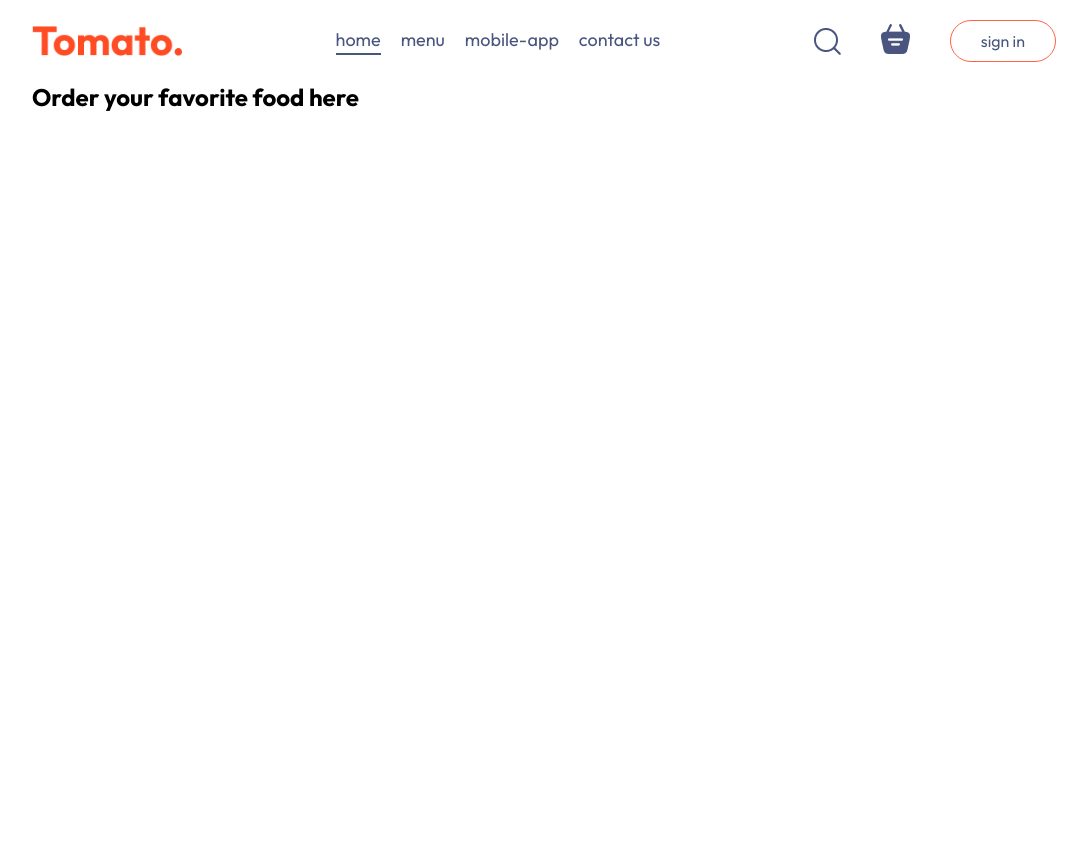
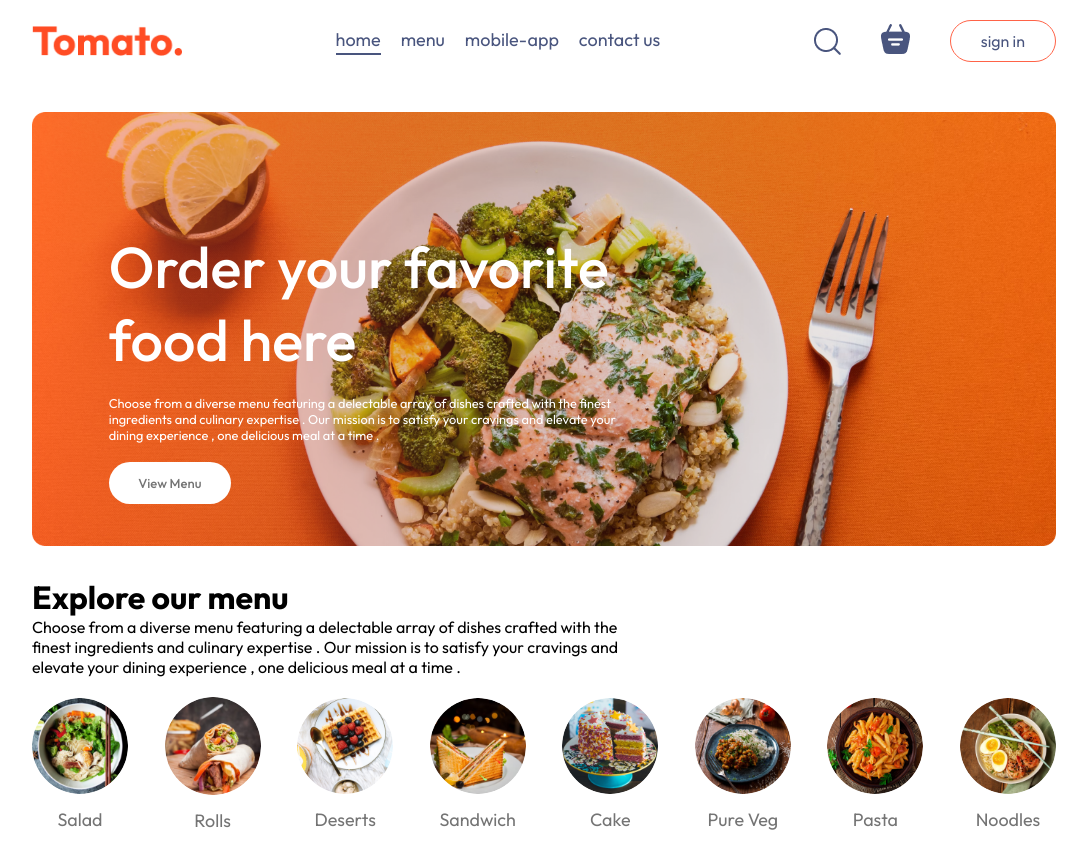
Before and after one commit to sujalbindra1012/Food-Delivery-Website-Using-MERN, a React (Vite) app in the folder frontend/: page / in a window 1280 px wide. Shown: the whole page, without its empty margins (96-1183 px from the left). Before the commit the page ends 800 px from the top, so only its background shows below. Built offline with nearby package versions, Linux system fonts and the light colour scheme; a web font is replaced by a local one.

Commit message:
components created

```diff
--- /dev/null
+++ b/frontend/src/components/ExploreMenu/ExploreMenu.css
@@ -0,0 +1,38 @@
+.explore-menu{
+    display: flex;
+    gap: 20px;
+    flex-direction: column;
+}
+.explore-menu h1{
+    color: #262626;
+    font-weight: 500;
+}
+.explore-menu-text{
+    max-width: 60%;
+    columns: #808080;
+}
+.explore-menu-list{
+    display: flex;
+    justify-content: space-between;
+    align-items: center;
+    gap: 30px;
+    text-align: center;
+    margin: 20px 0px;
+    overflow-x: scroll;
+}
+.explore-menu-list::-webkit-scrollbar{
+    display: none;
+}
+.explore-menu-list-item img{
+    width: 7.5vw;
+    min-width: 80px;
+    cursor: pointer;
+    border-radius: 50%;
+    transition: 0.2s;
+}
+.explore-menu-list-item p{
+    margin-top: 10px;
+    color: #747474;
+    font-size: max(1.4vw,16px);
+    cursor: pointer;
+}
--- /dev/null
+++ b/frontend/src/components/ExploreMenu/ExploreMenu.jsx
@@ -0,0 +1,25 @@
+import React from 'react';
+import './ExploreMenu.css';
+import { menu_list } from '../../assets/assets';
+
+const ExploreMenu = () => {
+    return (
+        <div className='expore-menu' id='explore-menu'>
+            <h1>Explore our menu</h1>
+            <p className='explore-menu-text'>Choose from a diverse menu featuring a delectable array of dishes crafted with the finest ingredients and culinary expertise . Our mission is to satisfy your cravings and elevate your dining experience , one delicious meal at a time . </p>
+            <div className="explore-menu-list">
+                {menu_list.map((item,index) => {
+                    return (
+                        <div key={index} className="explore-menu-list-item">
+                            <img src={item.menu_image} alt="" />
+                            <p>{item.menu_name}</p>
+                        </div>
+                    )
+                })}
+            </div>
+
+        </div>
+    )
+}
+
+export default ExploreMenu;
--- a/frontend/src/components/Header/Header.css
+++ b/frontend/src/components/Header/Header.css
@@ -0,0 +1,41 @@
+.header {
+    height: 34vw;
+    margin: 30px auto;
+    background: url('/header_img.png') no-repeat;
+    background-size: contain;
+    position: relative;
+}
+
+.header-contents {
+    position: absolute;
+    display: flex;
+    flex-direction: column;
+    align-items: start;
+    gap: 1.5vw;
+    max-width: 50%;
+    bottom: 10%;
+    left: 6vw;
+    animation: fadeIn 3s;
+}
+
+.header-contents h2 {
+    font-weight: 500;
+    color: white;
+    font-size: max(4.5vw, 22px);
+}
+
+.header-contents p {
+    color: white;
+    font-size: 1vw;
+}
+
+.header-contents button {
+    border: none;
+    color: #747474;
+    font-weight: 500;
+    padding: 1vw 2.3vw;
+    background-color: white;
+    font-size: max(1vw, 13px);
+    border-radius: 50px;
+    cursor: pointer;
+}
--- a/frontend/src/components/Header/Header.jsx
+++ b/frontend/src/components/Header/Header.jsx
@@ -6,6 +6,8 @@
     <div className='header'>
       <div className="header-contents">
         <h2>Order your favorite food here</h2>
+        <p>Choose from a diverse menu featuring a delectable array of dishes crafted with the finest ingredients and culinary expertise . Our mission is to satisfy your cravings and elevate your dining experience , one delicious meal at a time . </p>
+        <button>View Menu</button>
       </div>
     </div>
   )
--- a/frontend/src/index.css
+++ b/frontend/src/index.css
@@ -20,3 +20,12 @@
   width: 80%;
   margin: auto;
 }
+
+@keyframes fadeIn {
+  0%{
+    opacity: 0;
+  }
+  100%{
+    opacity: 1;
+  }
+}
--- a/frontend/src/pages/Home/Home.jsx
+++ b/frontend/src/pages/Home/Home.jsx
@@ -1,13 +1,15 @@
 import React from 'react';
 import './Home.css';
 import Header from '../../components/Header/Header';
+import ExploreMenu from '../../components/ExploreMenu/ExploreMenu';
 
 const Home = () => {
-  return (
-    <div>
-      <Header />
-    </div>
-  )
+    return (
+        <div>
+            <Header />
+            <ExploreMenu />
+        </div>
+    )
 }
 
 export default Home
```
Also changed, not shown: frontend/public/header_img.png (added).
